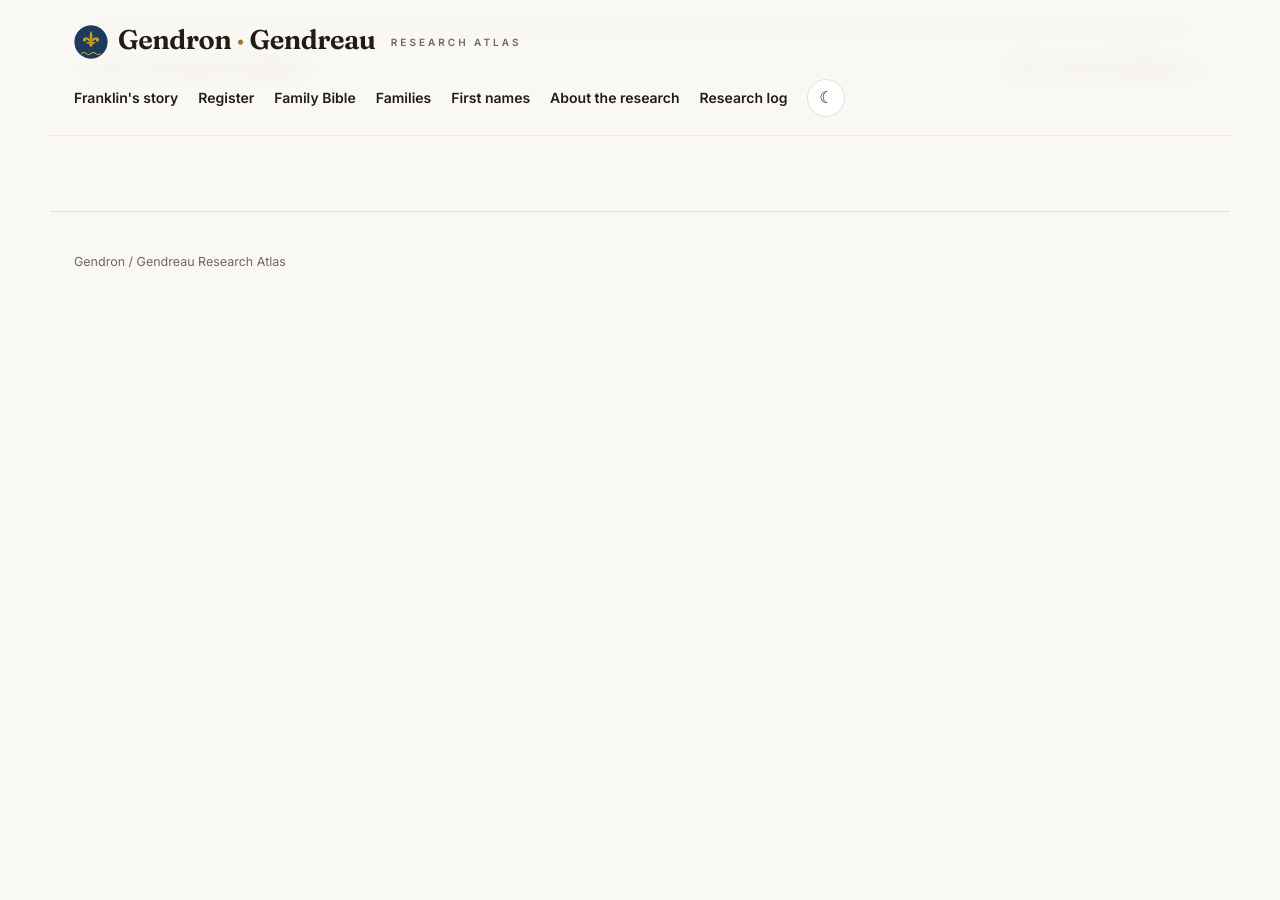
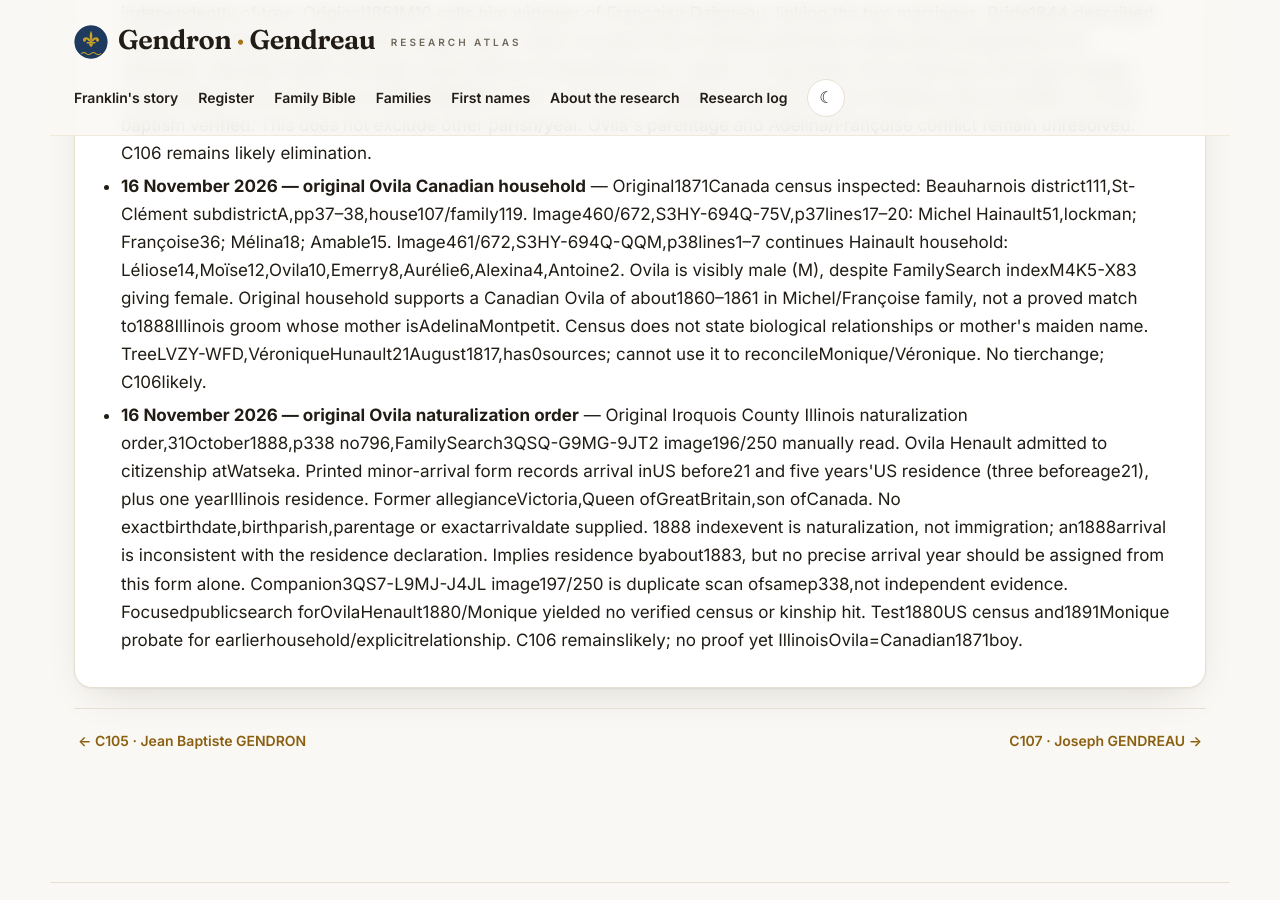
Before and after one commit to vetharmon/gendron-research, a Jekyll site: the page built from _candidates/c106.md, in a window 1280 px wide and 900 px high, scrolled down 6287 px. Built offline with Jekyll 4.4.1, drawn with Linux system fonts in a browser that asks for light colours; before the commit the page ends 6606 px from its top, so only the background shows below that; some of the changed text lies outside the part shown.

Commit message:
Distinguish Ovila's 1888 naturalization from immigration

```diff
--- a/_candidates/c106.md
+++ b/_candidates/c106.md
@@ -35,6 +35,8 @@ search_log:
   outcome: "Manually inspected St-Clément-de-Beauharnois M19,17September1844,DGS005469008,image340/606,3QSQ-G993-W68M: Michel Hainault, voyageur, adult son of Michel Hainault, journalier, and Véronique Longtin, of this parish, marries Françoise Daigneau. Confirms groom's parental family independently of tree. Original1851M10 calls him widower of Françoise Daigneau, linking the two marriages. Bride1844 described minor; fourth-degree consanguinity dispensation noted. No direct Pierre Gendron/Monique relationship established from witnesses. Monique's1842 marriage names Michel Huneau/Monique Longtin, so Véronique versus Monique still needs original reconciliation. Also tested age-implied1860May birth in St-Clément register: image279 covers lateMay–earlyJune1860, no Ovila baptism verified. This does not exclude other parish/year. Ovila's parentage and Adelina/Françoise conflict remain unresolved. C106 remains likely elimination."
 - resource: 16 November 2026 — original Ovila Canadian household
   outcome: "Original1871Canada census inspected: Beauharnois district111,St-Clément subdistrictA,pp37–38,house107/family119. Image460/672,S3HY-694Q-75V,p37lines17–20: Michel Hainault51,lockman; Françoise36; Mélina18; Amable15. Image461/672,S3HY-694Q-QQM,p38lines1–7 continues Hainault household: Léliose14,Moïse12,Ovila10,Emerry8,Aurélie6,Alexina4,Antoine2. Ovila is visibly male (M), despite FamilySearch indexM4K5-X83 giving female. Original household supports a Canadian Ovila of about1860–1861 in Michel/Françoise family, not a proved match to1888Illinois groom whose mother isAdelinaMontpetit. Census does not state biological relationships or mother's maiden name. TreeLVZY-WFD,VéroniqueHunault21August1817,has0sources; cannot use it to reconcileMonique/Véronique. No tierchange; C106likely."
+- resource: 16 November 2026 — original Ovila naturalization order
+  outcome: "Original Iroquois County Illinois naturalization order,31October1888,p338 no796,FamilySearch3QSQ-G9MG-9JT2 image196/250 manually read. Ovila Henault admitted to citizenship atWatseka. Printed minor-arrival form records arrival inUS before21 and five years'US residence (three beforeage21), plus one yearIllinois residence. Former allegianceVictoria,Queen ofGreatBritain,son ofCanada. No exactbirthdate,birthparish,parentage or exactarrivaldate supplied. 1888 indexevent is naturalization, not immigration; an1888arrival is inconsistent with the residence declaration. Implies residence byabout1883, but no precise arrival year should be assigned from this form alone. Companion3QS7-L9MJ-J4JL image197/250 is duplicate scan ofsamep338,not independent evidence. Focusedpublicsearch forOvilaHenault1880/Monique yielded no verified census or kinship hit. Test1880US census and1891Monique probate for earlierhousehold/explicitrelationship. C106 remainslikely; no proof yet IllinoisOvila=Canadian1871boy."
 permalink: /candidates/c106/
 sources:
 - label: Monique Gendron, widow, to Ovila Henault — 16 March 1889
@@ -131,3 +133,10 @@ C106’s 1842 marriage names his wife’s parents as Michel Huneau and **Monique
 The original **1871 St-Clément census**, district 111, subdistrict A, pages 37–38, house 107/family 119, records Michel Hainault, 51, lockman, and Françoise, 36, followed by Mélina, 18, and Amable, 15 ([image 460](https://www.familysearch.org/ark:/61903/3:1:S3HY-694Q-75V?view=index&lang=en)). The household continues on [image 461](https://www.familysearch.org/ark:/61903/3:1:S3HY-694Q-QQM?view=index&personArk=%2Fark%3A%2F61903%2F1%3A1%3AM4K5-X83&lang=en): Léliose, 14; Moïse, 12; **Ovila, 10, male**; Emerry, 8; Aurélie, 6; Alexina, 4; and Antoine, 2. Ovila is on page 38, line 3. The index incorrectly labels him female.
 
 This verifies a Canadian Ovila in Michel and Françoise’s household, but does not yet identify him with the Illinois groom. The census does not name Françoise’s maiden name or state biological relationships. The Adelina/Françoise discrepancy remains open. The tree profile for the proposed sister Véronique Hunault (LVZY-WFD) has no attached sources and cannot resolve Monique’s identity.
+
+
+## Ovila’s naturalization and arrival window
+
+The original Iroquois County order admits **Ovila Henault to citizenship on 31 October 1888**, at Watseka, page 338, number 796 ([court register, image 196 of 250](https://www.familysearch.org/ark:/61903/3:1:3QSQ-G9MG-9JT2?lang=en&i=195&cc=1989159&groupId=1989159)). The form records arrival in the United States **before age 21**, five years of United States residence, and one year in Illinois. It therefore places him in the United States by about 1883, subject to the accuracy of the sworn residence statement.
+
+**1888 is his naturalization year, not his arrival year.** The order supplies no exact arrival date, birth parish, or parents. The companion image 3QS7-L9MJ-J4JL is another scan of the same page, not independent evidence. An earlier American census and Monique’s probate remain useful checks for an explicit family relationship.
```
